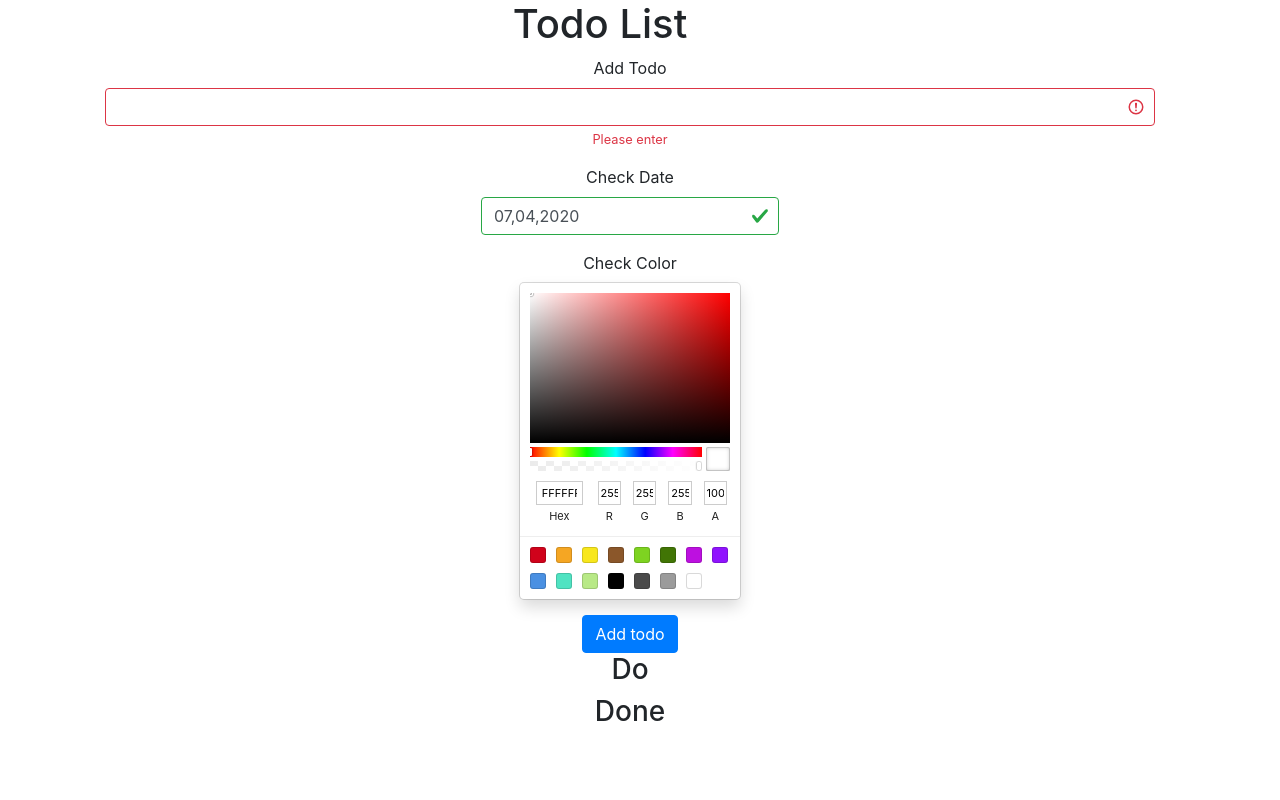
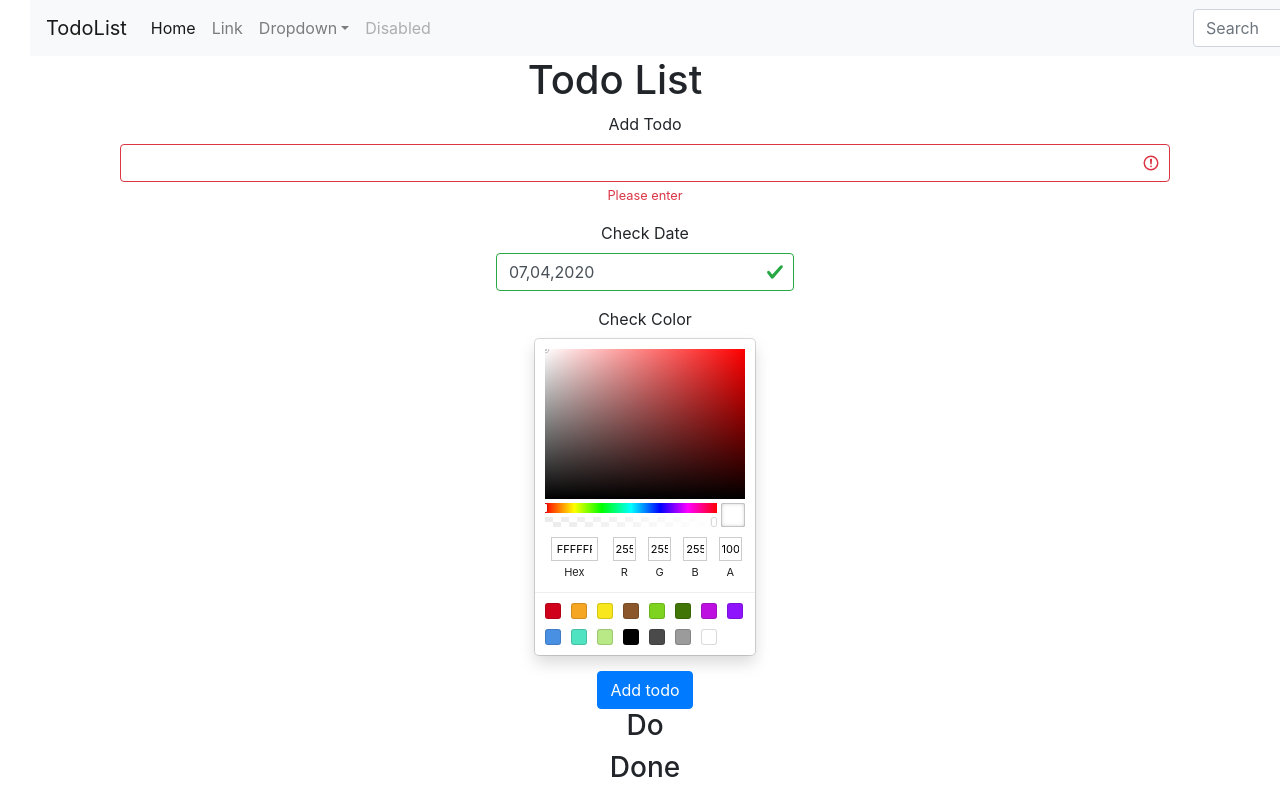
Before and after one commit to romantymets/FirstReactApp, a React (Create React App) app: page / in a window 1280 px wide. Shown: the top 800 px of the page. Built offline with nearby package versions, Linux system fonts and the light colour scheme.

Commit message:
add navbar

```diff
--- a/src/components/Navbar/Navbar.js
+++ b/src/components/Navbar/Navbar.js
@@ -8,23 +8,44 @@
     };
   };
   render() {
-
+    const { displeyNavButton } = this.props
     return (
      <div className="container-fluid">
-       <nav className="navbar navbar-dark bg-primary" >
+       <nav className="navbar navbar-expand-lg navbar-light bg-light">
+         <a className="navbar-brand" href="#">TodoList</a>
+         <button className="navbar-toggler" type="button" data-toggle="collapse" data-target="#navbarSupportedContent"
+                 aria-controls="navbarSupportedContent" aria-expanded="false" aria-label="Toggle navigation">
+           <span className="navbar-toggler-icon"></span>
+         </button>
 
-         <div className="btn-group">
-           <button type="button" className="btn btn-danger dropdown-toggle" data-toggle="dropdown" aria-haspopup="true"
-                   aria-expanded="false">
-             Action
-           </button>
-           <div className="dropdown-menu">
-             <a className="dropdown-item" href="#">Action</a>
-             <a className="dropdown-item" href="#">Another action</a>
-             <a className="dropdown-item" href="#">Something else here</a>
-             <div className="dropdown-divider"></div>
-             <a className="dropdown-item" href="#">Separated link</a>
-           </div>
+         <div className="collapse navbar-collapse" id="navbarSupportedContent">
+           <ul className="navbar-nav mr-auto">
+             <li className="nav-item active">
+               <a className="nav-link" href="#">Home <span className="sr-only">(current)</span></a>
+             </li>
+             <li className="nav-item">
+               <a className="nav-link" href="#">Link</a>
+             </li>
+             <li className="nav-item dropdown">
+               <a className="nav-link dropdown-toggle" href="#" id="navbarDropdown" role="button" data-toggle="dropdown"
+                  aria-haspopup="true" aria-expanded="false" >
+                 Dropdown
+               </a>
+               <div className="dropdown-menu"  aria-labelledby="navbarDropdown">
+                 <a className="dropdown-item" href="#">Action</a>
+                 <a className="dropdown-item" href="#">Another action</a>
+                 <div className="dropdown-divider"></div>
+                 <a className="dropdown-item" href="#">Something else here</a>
+               </div>
+             </li>
+             <li className="nav-item">
+               <a className="nav-link disabled" href="#" tabIndex="-1" aria-disabled="true">Disabled</a>
+             </li>
+           </ul>
+           <form className="form-inline my-2 my-lg-0">
+             <input className="form-control mr-sm-2" type="search" placeholder="Search" aria-label="Search"/>
+               <button className="btn btn-outline-success my-2 my-sm-0" type="submit">Search</button>
+           </form>
          </div>
        </nav>
      </div>
--- a/src/components/Todo/TodoComponent.js
+++ b/src/components/Todo/TodoComponent.js
@@ -13,6 +13,7 @@
       startDate: new Date(),
       displayColorPicker: false,
       background: '#fff',
+      displeyNavButton:false,
     };
     this.inputRef = React.createRef();
   }
@@ -78,9 +79,11 @@
   render() {
     const todos = this.state.todos;
     return (
+      <div className="container-fluid">
+        <Navbar
+          displeyNavButton={this.displeyNavButton}>
+        </Navbar>
       <div className="conteiner">
-        {/*<Navbar>*/}
-        {/*</Navbar>*/}
         <h1> Todo List </h1>
         <div className="row">
           <div className="container">
@@ -144,6 +147,7 @@
           </div>
         </div>
       </div>
+      </div>
     );
   }
 }
```
